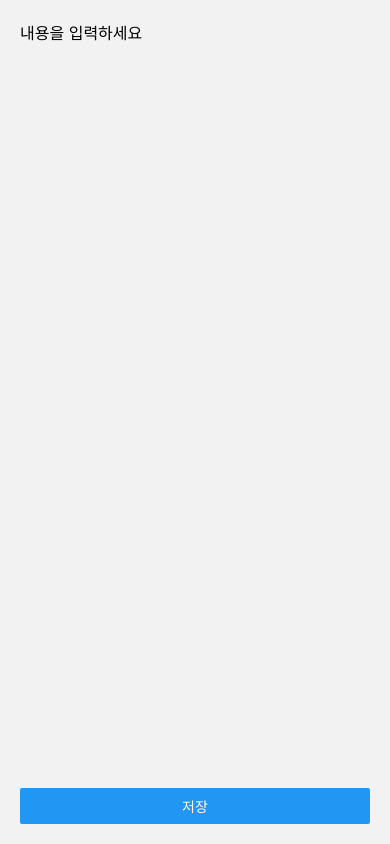
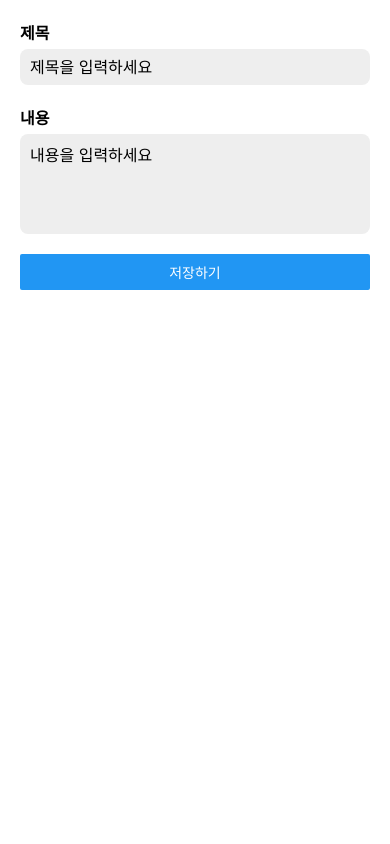
Before and after one commit to nuhgnoej/ultimateApp, a React Native app: screen /Write in a window 390 px wide. Built offline with nearby package versions, Linux system fonts and the light colour scheme.

Commit message:
250428 DiaryContext 작성중

```diff
--- a/App.tsx
+++ b/App.tsx
@@ -3,12 +3,14 @@ import { createNativeStackNavigator } from "@react-navigation/native-stack";
 import WriteScreen from "./screens/WriteScreen";
 import Tabs from "./Tabs";
 import { CounterProvider } from "./contexts/CounterContext";
+import { DiaryProvider } from "./contexts/DiaryContext";
 
 export default function App() {
   const Stack = createNativeStackNavigator();
 
   return (
     <NavigationContainer>
+      <DiaryProvider>
         <CounterProvider>
           <Stack.Navigator>
             <Stack.Screen
@@ -23,6 +25,7 @@ export default function App() {
             />
           </Stack.Navigator>
         </CounterProvider>
+      </DiaryProvider>
     </NavigationContainer>
   );
 }
--- /dev/null
+++ b/contexts/DiaryContext.tsx
@@ -0,0 +1,65 @@
+import { createContext, ReactNode, useContext, useReducer } from "react";
+
+type Diary = {
+  id: number;
+  title: string;
+  content: string;
+  date: string;
+};
+
+type Action =
+  | { type: "ADD"; payload: Diary }
+  | { type: "REMOVE"; payload: { id: number } };
+
+type State = Diary[];
+
+const initialState: State = [];
+
+function diaryReducer(state: State, action: Action): State {
+  switch (action.type) {
+    case "ADD":
+      return [action.payload, ...state];
+    case "REMOVE":
+      return state.filter((diary) => diary.id !== action.payload.id);
+    default:
+      return state;
+  }
+}
+
+const DiaryContext = createContext<{
+  state: State;
+  addDiary: (title: string, content: string) => void;
+  removeDiary: (id: number) => void;
+} | null>(null);
+
+export function DiaryProvider({ children }: { children: ReactNode }) {
+  const [state, dispatch] = useReducer(diaryReducer, initialState);
+
+  const addDiary = (title: string, content: string) => {
+    const newDiary: Diary = {
+      id: Date.now(),
+      title,
+      content,
+      date: new Date().toISOString(),
+    };
+    dispatch({ type: "ADD", payload: newDiary });
+  };
+
+  const removeDiary = (id: number) => {
+    dispatch({ type: "REMOVE", payload: { id } });
+  };
+
+  return (
+    <DiaryContext.Provider value={{ state, addDiary, removeDiary }}>
+      {children}
+    </DiaryContext.Provider>
+  );
+}
+
+export function useDiary() {
+  const context = useContext(DiaryContext);
+  if (!context) {
+    throw new Error("useDiary는 DiaryProvider 안에서 사용해야 합니다.");
+  }
+  return context;
+}
--- a/screens/WriteScreen.tsx
+++ b/screens/WriteScreen.tsx
@@ -1,14 +1,62 @@
-import { View, TextInput, Button } from "react-native";
+import { View, Text, TextInput, Button, StyleSheet } from "react-native";
+import { useState } from "react";
+import { useNavigation } from "@react-navigation/native";
+import { useDiary } from "../contexts/DiaryContext";
 
-export default function WriteScreen({ navigation }) {
+export default function WriteScreen() {
+  const [title, setTitle] = useState("");
+  const [body, setBody] = useState("");
+  const { addDiary } = useDiary();
+  const navigation = useNavigation();
+
+  const onSave = () => {
+    if (title.trim() === "" || body.trim() === "") {
+      alert("제목과 내용을 모두 입력해 주세요!");
+      return;
+    }
+    addDiary(title, body);
+    navigation.navigate("Home" as never); // 타입스크립트 오류 없애려고 as never
+  };
+
   return (
-    <View style={{ flex: 1, padding: 20 }}>
+    <View style={styles.container}>
+      <Text style={styles.label}>제목</Text>
       <TextInput
+        value={title}
+        onChangeText={setTitle}
+        style={styles.input}
+        placeholder="제목을 입력하세요"
+      />
+      <Text style={styles.label}>내용</Text>
+      <TextInput
+        value={body}
+        onChangeText={setBody}
+        style={[styles.input, { height: 100 }]}
         placeholder="내용을 입력하세요"
-        style={{ flex: 1, fontSize: 16 }}
         multiline
       />
-      <Button title="저장" onPress={() => navigation.goBack()} />
+      <Button title="저장하기" onPress={onSave} />
     </View>
   );
 }
+
+const styles = StyleSheet.create({
+  container: {
+    flex: 1,
+    padding: 20,
+    backgroundColor: "white",
+  },
+  label: {
+    fontSize: 16,
+    marginBottom: 5,
+    fontWeight: "bold",
+  },
+  input: {
+    backgroundColor: "#eee",
+    borderRadius: 8,
+    paddingHorizontal: 10,
+    paddingVertical: 8,
+    fontSize: 16,
+    marginBottom: 20,
+  },
+});
```
Also changed, not shown: 1 other file (tests, documents, lock files or other folders). Lines whose indentation alone changed are shown as unchanged.
